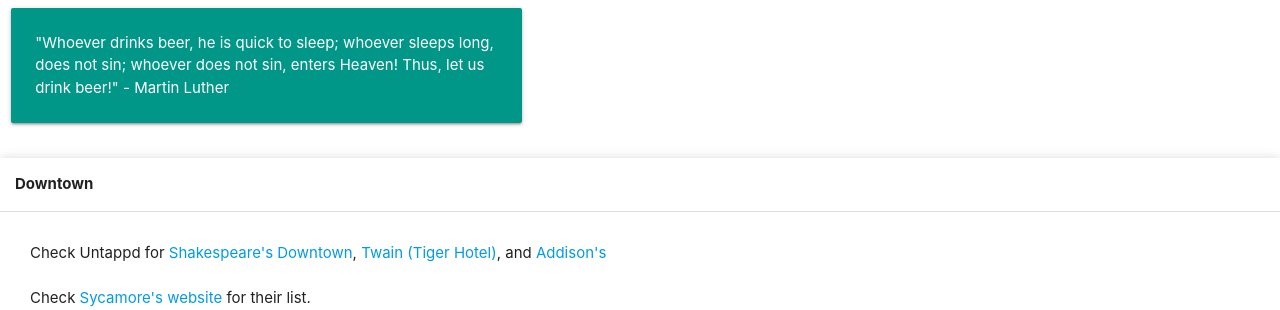
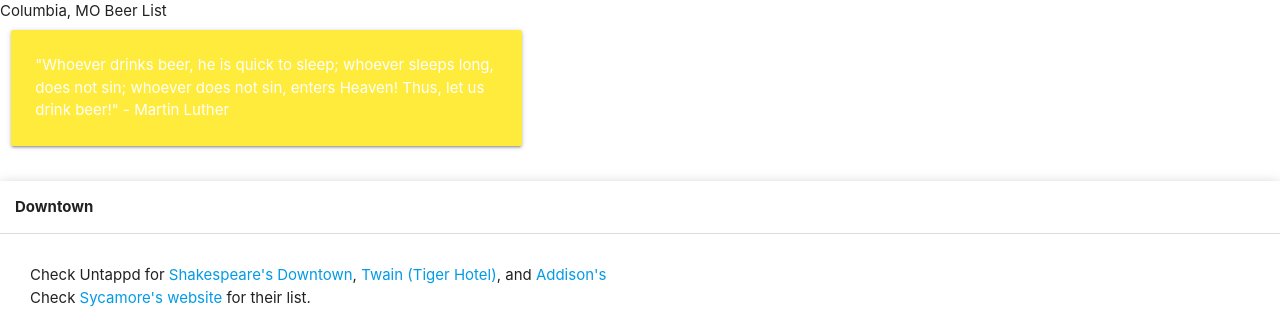
Before and after one commit to wrightmat/beer-list, a plain HTML site: page index.html in a window 1280 px wide. Shown: the top 310 px of the page. Drawn offline with nearby package versions, Linux system fonts and the light colour scheme; a script that the page names is missing.

Commit message:
Update index.html

```diff
--- a/index.html
+++ b/index.html
@@ -19,9 +19,10 @@
 
 <body>
 
+  <div class="h1">Columbia, MO Beer List</div>
   <div class="row">
     <div class="col s12 m5">
-      <div class="card-panel teal">
+      <div class="card-panel yellow">
         <span class="white-text">"Whoever drinks beer, he is quick to sleep; whoever sleeps long, does not sin; whoever does not sin, enters Heaven! Thus, let us drink beer!"
 		- Martin Luther
         </span>
@@ -35,7 +36,7 @@
       <div class="collapsible-body">
 	<span>Check Untappd for <a target="_blank" href="https://untappd.com/v/shakespeares-downtown/10321">Shakespeare's Downtown</a>,
 	<a target="_blank" href="https://untappd.com/v/the-tiger-hotel/8520995">Twain (Tiger Hotel)</a>, and
-	<a target="_blank" href="https://untappd.com/v/addisons-american-grill/16214">Addison's</a><br /><br />
+	<a target="_blank" href="https://untappd.com/v/addisons-american-grill/16214">Addison's</a><br />
 	Check <a target="_blank" href="http://sycamorerestaurant.com/menu">Sycamore's website</a> for their list.<br /><br />
 	<img title="International Taphouse" class="materialboxed" src="http://69.28.91.151/itapcolumbia/columbia_1.jpg" width="640" height="480" />
 	<iframe title="44 Canteen" src="https://44canteen.com/on-tap/" width="640" height="480"></iframe>
```
